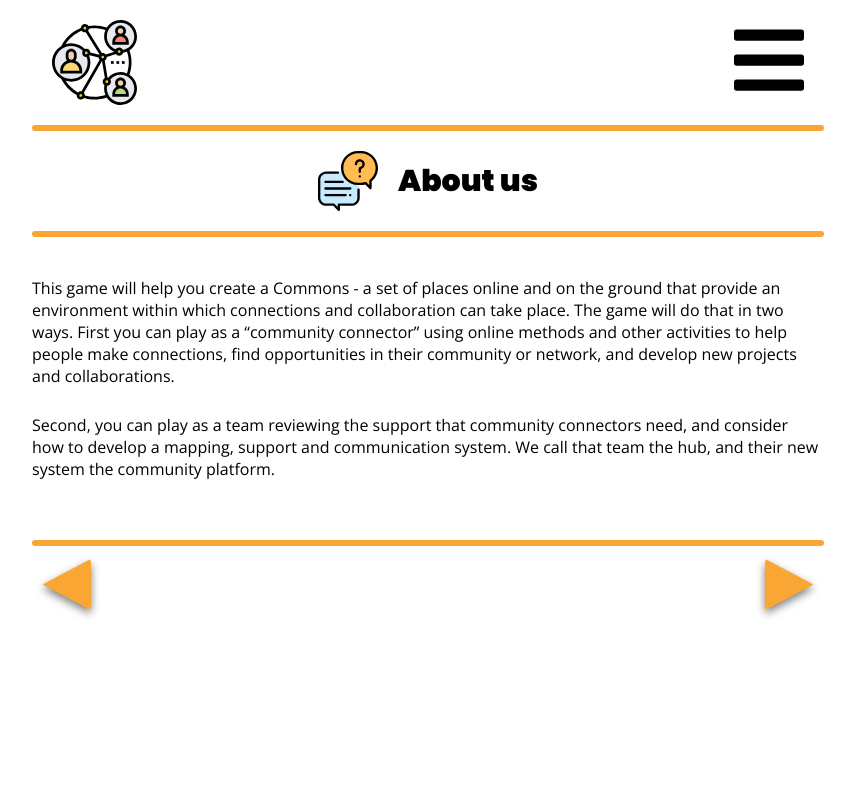
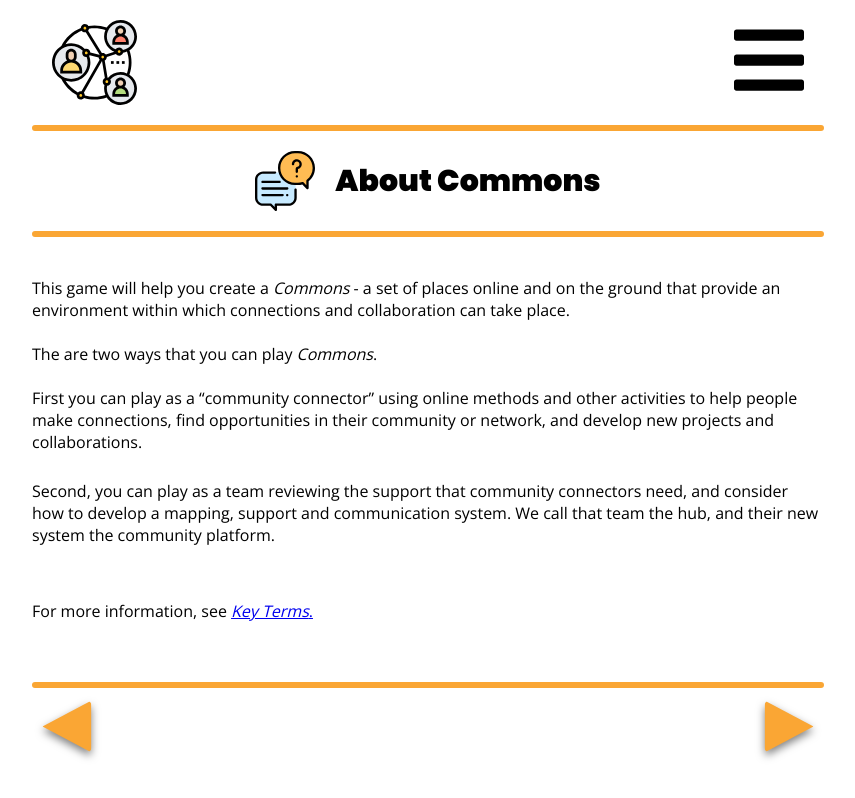
Before and after one commit to founders-programme-2/commons, a React (Create React App) app in the folder client/: page /about in a window 1280 px wide. Shown: the whole page, without its empty margins (212-1067 px from the left). Built offline with nearby package versions, Linux system fonts and the light colour scheme; what react-router-prop-types would draw is missing.

Commit message:
update copy and link to key terms

```diff
--- a/client/src/Component/views/About/index.js
+++ b/client/src/Component/views/About/index.js
@@ -1,4 +1,5 @@
 import React from 'react';
+import { Link } from 'react-router-dom';
 import Header from '../../Common/Header';
 import Footer from '../../Common/Footer';
 import { Content } from './index.style';
@@ -7,15 +8,20 @@ import conversation from '../../../assets/conversation.svg';
 const About = () => {
   return (
     <div>
-      <Header headerImg={conversation} titleText="About us" />
+      <Header headerImg={conversation} titleText="About Commons" />
       <Content>
         <p>
-          This game will help you create a Commons - a set of places online and
-          on the ground that provide an environment within which connections and
-          collaboration can take place. The game will do that in two ways. First
-          you can play as a “community connector” using online methods and other
-          activities to help people make connections, find opportunities in
-          their community or network, and develop new projects and
+          This game will help you create a <i>Commons</i> - a set of places
+          online and on the ground that provide an environment within which
+          connections and collaboration can take place.
+          <br />
+          <br />
+          The are two ways that you can play <i>Commons</i>.
+          <br />
+          <br />
+          First you can play as a “community connector” using online methods and
+          other activities to help people make connections, find opportunities
+          in their community or network, and develop new projects and
           collaborations.
         </p>
         <br />
@@ -25,6 +31,15 @@ const About = () => {
           communication system. We call that team the hub, and their new system
           the community platform.
         </p>
+
+        <br />
+        <br />
+        <p>
+          For more information, see{' '}
+          <Link to="/keyTerms">
+            <i>Key Terms</i>.
+          </Link>
+        </p>
       </Content>
       <Footer backLink="/" nextLink="/howTo" reviewScenario={false} />
     </div>
```
